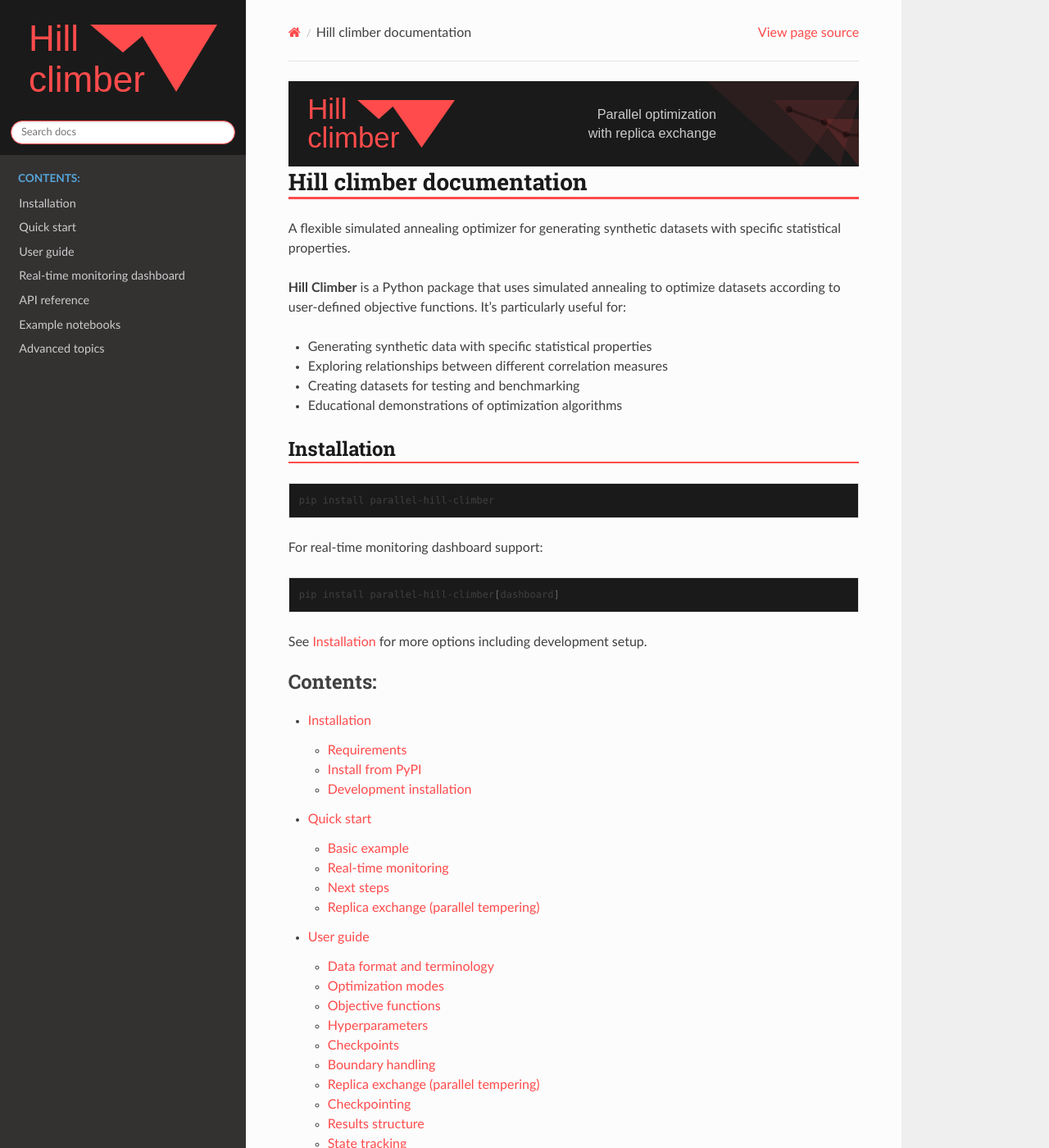
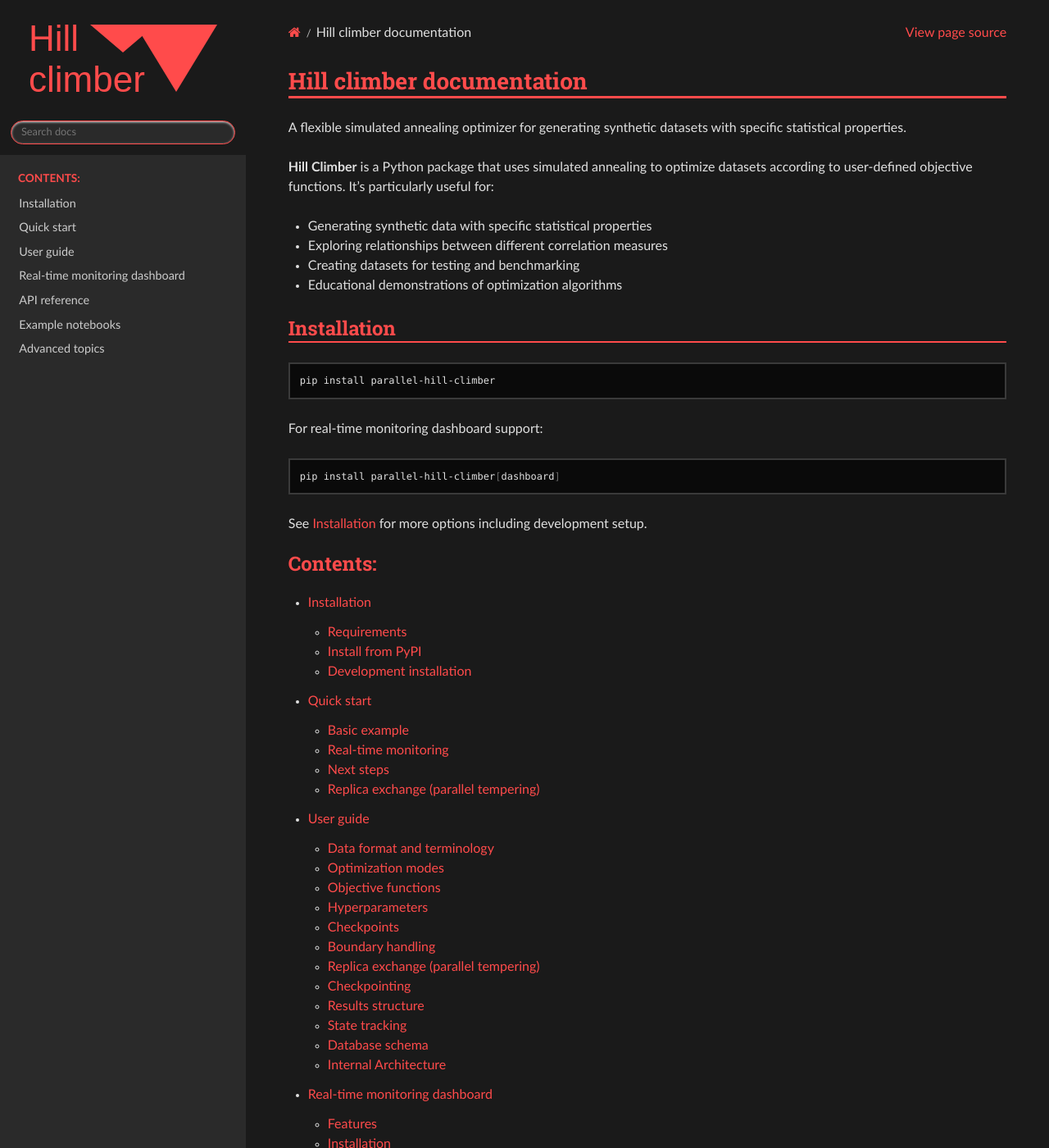
Before and after one commit to gperdrizet/hill_climber, a Sphinx documentation site: the page built from docs/source/index.rst, in a window 1280 px wide and 1400 px high. Shown: the whole window at 82% size. Built offline with Sphinx 7.4.7 and the Read the Docs theme 3.1.0, drawn with Linux system fonts in a browser that asks for light colours.

Commit message:
Updated documentation, added branding & styling

```diff
--- a/docs/source/_static/custom.css
+++ b/docs/source/_static/custom.css
@@ -1,14 +1,84 @@
-/* Hill Climber Documentation Custom Styles */
+/* Hill Climber Documentation Custom Styles - Dark Mode */
 
-/* Color scheme: black (#1a1a1a), grey (#cccccc), orange/red (#ff4b4b) */
+/* Color scheme: dark grey (#1a1a1a, #2a2a2a), light text (#e0e0e0), orange/red (#ff4b4b) */
+
+/* Global background */
+body,
+html {
+    background-color: #1a1a1a !important;
+}
+
+/* Main document wrapper */
+.wy-grid-for-nav {
+    background-color: #1a1a1a !important;
+}
+
+/* Main content background and text */
+.wy-nav-content-wrap {
+    background-color: #1a1a1a !important;
+}
+
+.wy-nav-content {
+    background-color: #1a1a1a !important;
+    color: #e0e0e0 !important;
+    max-width: 100% !important;
+}
+
+.rst-content {
+    color: #e0e0e0 !important;
+    background-color: #1a1a1a !important;
+}
 
 /* Sidebar and navigation */
 .wy-side-nav-search {
     background-color: #1a1a1a !important;
 }
 
+.wy-nav-side {
+    background-color: #2a2a2a !important;
+}
+
+/* Top navigation bar (breadcrumbs and page source) */
+nav[role="navigation"],
+.wy-nav-top {
+    background-color: #1a1a1a !important;
+    border-bottom: none !important;
+}
+
+div[role="navigation"][aria-label="Page navigation"] {
+    margin-bottom: 30px !important;
+}
+
+nav[role="navigation"] *,
+.wy-nav-top * {
+    background-color: #1a1a1a !important;
+}
+
+/* Hide the hr divider inside the navigation */
+nav[role="navigation"] hr,
+div[role="navigation"] hr,
+.wy-breadcrumbs + hr {
+    display: none !important;
+    visibility: hidden !important;
+    height: 0 !important;
+    margin: 0 !important;
+    padding: 0 !important;
+}
+
+.wy-breadcrumbs {
+    background-color: #1a1a1a !important;
+    border-bottom: none !important;
+}
+
+.wy-breadcrumbs li,
+.wy-breadcrumbs li a {
+    color: #e0e0e0 !important;
+}
+
 .wy-side-nav-search input[type=text] {
     border-color: #ff4b4b !important;
+    background-color: #2a2a2a !important;
+    color: #e0e0e0 !important;
 }
 
 .wy-side-nav-search input[type=text]:focus {
@@ -20,27 +90,60 @@
 }
 
 .wy-menu-vertical a:hover {
-    background-color: #2a2a2a !important;
+    background-color: #3a3a3a !important;
     color: #ff4b4b !important;
 }
 
 .wy-menu-vertical li.current a {
     color: #ff4b4b !important;
     border-right: solid 2px #ff4b4b !important;
+    background-color: #2a2a2a !important;
 }
 
 .wy-menu-vertical li.toctree-l1.current > a {
-    background-color: #2a2a2a !important;
+    background-color: #3a3a3a !important;
     border-bottom: solid 1px #ff4b4b !important;
     border-top: solid 1px #ff4b4b !important;
 }
 
 .wy-menu-vertical li.toctree-l2.current > a {
+    background-color: #3a3a3a !important;
+}
+
+.wy-menu-vertical li.toctree-l2.current li.toctree-l3 > a {
+    background-color: #3a3a3a !important;
+}
+
+/* Additional menu states to ensure no white backgrounds */
+.wy-menu-vertical li.current {
     background-color: #2a2a2a !important;
 }
 
-.wy-menu-vertical li.toctree-l2.current li.toctree-l3 > a {
+.wy-menu-vertical li.toctree-l1.current {
     background-color: #2a2a2a !important;
+}
+
+.wy-menu-vertical li.toctree-l2 a,
+.wy-menu-vertical li.toctree-l3 a,
+.wy-menu-vertical li.toctree-l4 a {
+    background-color: #2a2a2a !important;
+}
+
+.wy-menu-vertical li.toctree-l2.current li.toctree-l3 {
+    background-color: #2a2a2a !important;
+}
+
+.wy-menu-vertical li ul li a {
+    background-color: #2a2a2a !important;
+}
+
+.wy-menu-vertical li ul {
+    background-color: #2a2a2a !important;
+}
+
+/* Sidebar caption (CONTENTS header) */
+.wy-menu-vertical p.caption {
+    color: #ff4b4b !important;
 }
 
 .wy-side-nav-search > a img.logo,
@@ -63,9 +166,54 @@ a:visited {
     color: #ff4b4b !important;
 }
 
+.rst-content a {
+    color: #ff4b4b !important;
+}
+
+/* Headings - titles, subtitles, and section headings */
+h1, h2, h3, h4, h5, h6 {
+    color: #ff4b4b !important;
+}
+
+.rst-content h1,
+.rst-content h2,
+.rst-content h3,
+.rst-content h4,
+.rst-content h5,
+.rst-content h6 {
+    color: #ff4b4b !important;
+}
+
+.rst-content .section > h1,
+.rst-content .section > h2,
+.rst-content .section > h3,
+.rst-content .section > h4,
+.rst-content .section > h5,
+.rst-content .section > h6 {
+    color: #ff4b4b !important;
+}
+
+.rst-content .toctree-wrapper p.caption {
+    color: #ff4b4b !important;
+}
+
+.wy-nav-content h1,
+.wy-nav-content h2,
+.wy-nav-content h3,
+.wy-nav-content h4,
+.wy-nav-content h5,
+.wy-nav-content h6 {
+    color: #ff4b4b !important;
+}
+
 /* Code blocks and literals */
 .highlight {
-    background-color: #1a1a1a !important;
+    background-color: #0a0a0a !important;
+}
+
+.highlight pre {
+    background-color: #0a0a0a !important;
+    color: #e0e0e0 !important;
 }
 
 code.literal {
@@ -77,6 +225,13 @@ code.literal {
 .rst-content code.literal,
 .rst-content tt.literal {
     color: #ff4b4b !important;
+    background-color: #2a2a2a !important;
+}
+
+.rst-content pre.literal-block,
+.rst-content div[class^='highlight'] {
+    background-color: #0a0a0a !important;
+    border: 1px solid #3a3a3a !important;
 }
 
 /* Admonitions */
@@ -85,9 +240,19 @@ code.literal {
     border-left: 3px solid #ff4b4b !important;
 }
 
+.rst-content .note .admonition-title {
+    background-color: #3a3a3a !important;
+    color: #ff4b4b !important;
+}
+
 .rst-content .warning {
     background-color: #2a2a2a !important;
     border-left: 3px solid #ff4b4b !important;
+}
+
+.rst-content .warning .admonition-title {
+    background-color: #3a3a3a !important;
+    color: #ff4b4b !important;
 }
 
 .rst-content .tip {
@@ -95,14 +260,33 @@ code.literal {
     border-left: 3px solid #ff4b4b !important;
 }
 
-/* Tables */
-.rst-content table.docutils thead {
-    background-color: #1a1a1a !important;
+.rst-content .tip .admonition-title {
+    background-color: #3a3a3a !important;
     color: #ff4b4b !important;
 }
 
+/* Tables */
+.rst-content table.docutils {
+    border: 1px solid #3a3a3a !important;
+}
+
+.rst-content table.docutils thead {
+    background-color: #2a2a2a !important;
+    color: #ff4b4b !important;
+}
+
+.rst-content table.docutils tbody tr {
+    background-color: #1a1a1a !important;
+    color: #e0e0e0 !important;
+}
+
 .rst-content table.docutils tbody tr:nth-child(odd) {
-    background-color: #f5f5f5 !important;
+    background-color: #252525 !important;
+}
+
+.rst-content table.docutils td,
+.rst-content table.docutils th {
+    border-color: #3a3a3a !important;
 }
 
 /* Version selector */
@@ -146,25 +330,45 @@ code.literal {
 }
 
 .search li {
-    border-bottom-color: #cccccc !important;
+    border-bottom-color: #3a3a3a !important;
 }
 
 /* Headings */
 h1, h2, h3, h4, h5, h6 {
-    color: #1a1a1a !important;
+    color: #e0e0e0 !important;
 }
 
 .rst-content h1 {
     border-bottom: 3px solid #ff4b4b !important;
+    border-top: none !important;
 }
 
 .rst-content h2 {
     border-bottom: 2px solid #ff4b4b !important;
 }
 
+hr {
+    border-color: #ff4b4b !important;
+    background-color: #ff4b4b !important;
+}
+
+.rst-content hr {
+    border-color: #ff4b4b !important;
+}
+
+.rst-content .section h1,
+.rst-content .section h2,
+.rst-content .section h3,
+.rst-content .section h4,
+.rst-content .section h5,
+.rst-content .section h6 {
+    color: #e0e0e0 !important;
+}
+
 /* Top navigation bar */
 .wy-nav-top {
     background-color: #1a1a1a !important;
+    color: #e0e0e0 !important;
 }
 
 /* Footer */
@@ -180,3 +384,55 @@ footer span.commit code {
     background-color: #2a2a2a !important;
     color: #ff4b4b !important;
 }
+
+/* Breadcrumbs */
+.wy-breadcrumbs {
+    background-color: #1a1a1a !important;
+    border-bottom: none !important;
+}
+
+.wy-breadcrumbs ul {
+    background-color: #1a1a1a !important;
+}
+
+.wy-breadcrumbs li {
+    color: #e0e0e0 !important;
+    background-color: #1a1a1a !important;
+}
+
+.wy-breadcrumbs li a {
+    color: #ff4b4b !important;
+}
+
+.wy-breadcrumbs-aside a {
+    color: #ff4b4b !important;
+}
+
+/* Paragraphs and general text */
+.rst-content p,
+.rst-content li,
+.rst-content dd,
+.rst-content dt {
+    color: #e0e0e0 !important;
+}
+
+/* Definition lists */
+.rst-content dl dt {
+    background-color: #2a2a2a !important;
+    color: #ff4b4b !important;
+    border-top: solid 3px #3a3a3a !important;
+}
+
+.rst-content dl dd {
+    background-color: #1a1a1a !important;
+}
+
+/* API documentation */
+.rst-content dl.py dt {
+    background-color: #2a2a2a !important;
+    color: #ff4b4b !important;
+}
+
+.rst-content dl.py dd {
+    background-color: #1a1a1a !important;
+}
--- a/docs/source/conf.py
+++ b/docs/source/conf.py
@@ -28,6 +28,7 @@ html_theme = 'sphinx_rtd_theme'
 html_static_path = ['_static']
 html_css_files = ['custom.css']
 html_logo = '_static/logo.svg'
+html_favicon = '_static/favicon.svg'
 html_theme_options = {
     'logo_only': True,
     'display_version': False,
--- a/docs/source/index.rst
+++ b/docs/source/index.rst
@@ -1,8 +1,3 @@
-.. image:: _static/readme-banner.svg
-   :alt: Hill Climber
-   :align: center
-   :width: 100%
-
 Hill climber documentation
 ==========================
 
```
Also changed, not shown: README.md (+22 -26 lines), docs/source/_static/favicon.svg (added), 3 other files.
